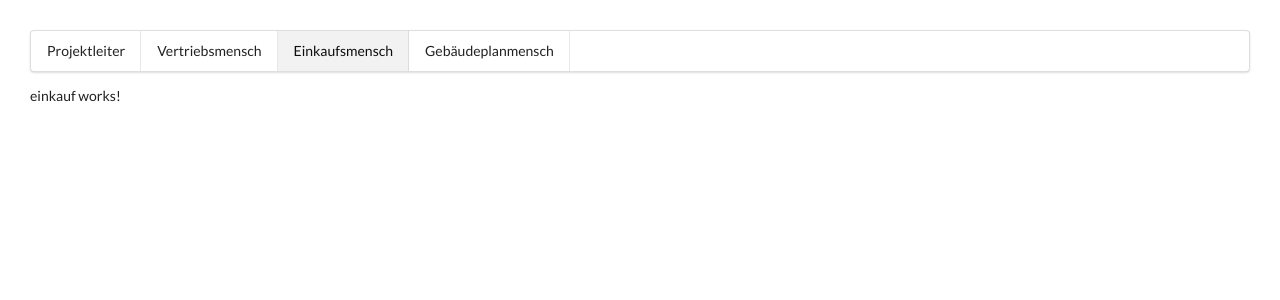
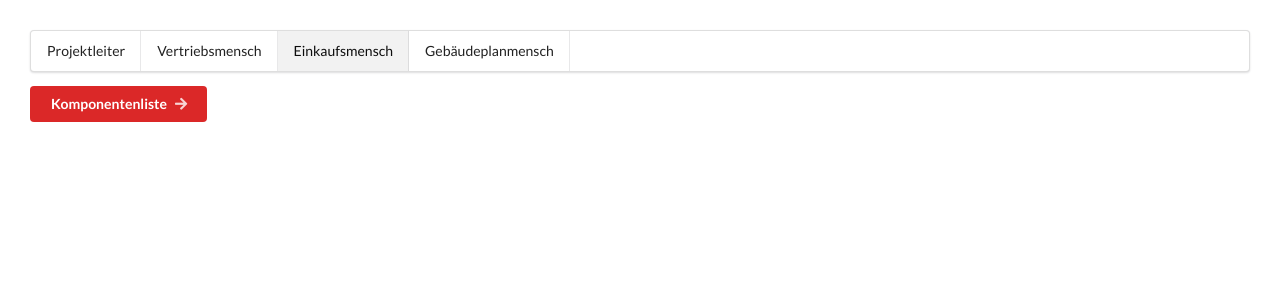
Before and after one commit to brotschock/LF8, an Angular app: page /einkauf in a window 1280 px wide. Shown: the top 300 px of the page. Built offline with nearby package versions, Linux system fonts and the light colour scheme; what angular-iban would draw is missing.

Commit message:
Komponentenliste eingebettet

```diff
--- a/src/app/einkauf/einkauf.component.html
+++ b/src/app/einkauf/einkauf.component.html
@@ -1 +1,5 @@
-<p>einkauf works!</p>
+<div>
+    <button class="ui red button">
+        <a href="https://nilskuchling.github.io" target='_blank' style = "text-decoration: none; color: white;">Komponentenliste</a> <i class="right arrow icon"></i>
+    </button>
+  </div>
```
